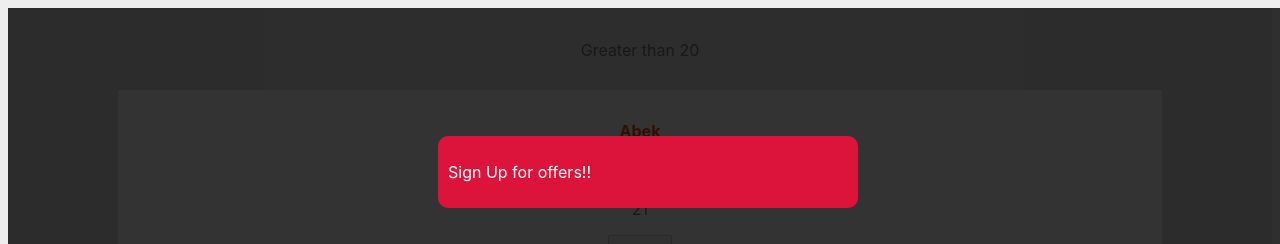
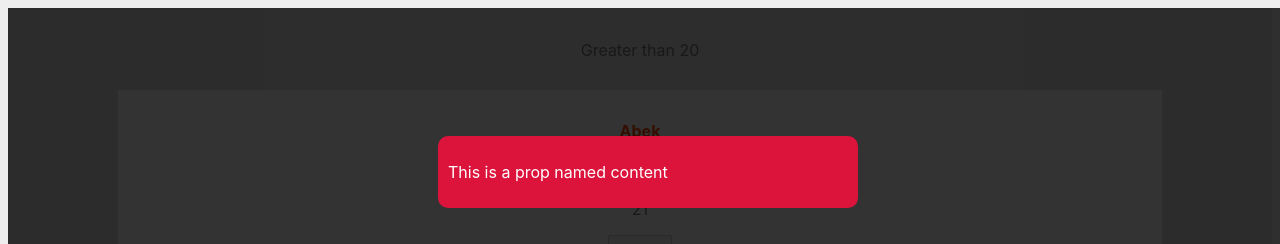
Before and after one commit to rizqyep/svelte-basics, a Svelte app: page / in a window 1280 px wide. Shown: the top 244 px of the page. Built offline with nearby package versions, Linux system fonts and the light colour scheme.

Commit message:
feat : exporting props from component

```diff
--- a/src/App.svelte
+++ b/src/App.svelte
@@ -15,7 +15,7 @@
   let num = 70;
 </script>
 
-<Modal content="This is a prop named content" />
+<Modal content="This is a prop named content" isPromo={true} />
 <main>
   {#if num > 20}
     <p>Greater than 20</p>
--- a/src/Modal.svelte
+++ b/src/Modal.svelte
@@ -1,12 +1,14 @@
 <script>
+  export let content;
+
   let showModal = true;
-  let isPromo = true;
+  export let isPromo = false;
 </script>
 
 {#if showModal}
   <div class="backdrop">
     <div class="modal" class:promo={isPromo}>
-      <p>Sign Up for offers!!</p>
+      <p>{content}</p>
     </div>
   </div>
 {/if}
```
